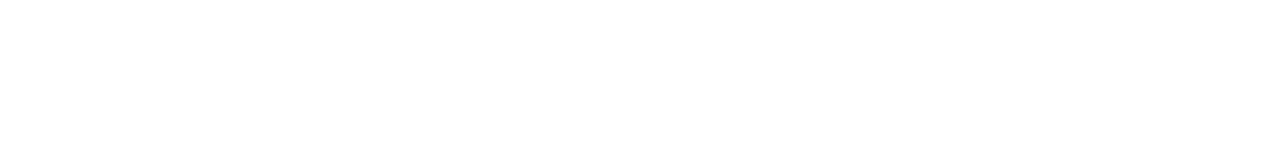
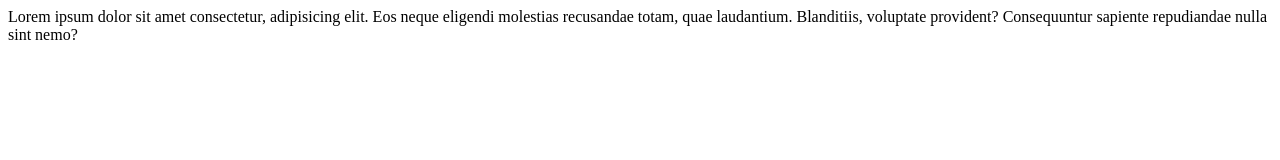
Before and after one commit to VishalNathwani15/learn-git, a plain HTML site: page index.html in a window 1280 px wide. Drawn offline with Linux system fonts and the light colour scheme.

Commit message:
add paragraph to code

```diff
--- a/index.html
+++ b/index.html
@@ -4,6 +4,7 @@
     <meta charset="UTF-8">
     <meta name="viewport" content="width=device-width, initial-scale=1.0">
     <title>git website</title>
+    Lorem ipsum dolor sit amet consectetur, adipisicing elit. Eos neque eligendi molestias recusandae totam, quae laudantium. Blanditiis, voluptate provident? Consequuntur sapiente repudiandae nulla sint nemo?
 </head>
 <body>
 
```
